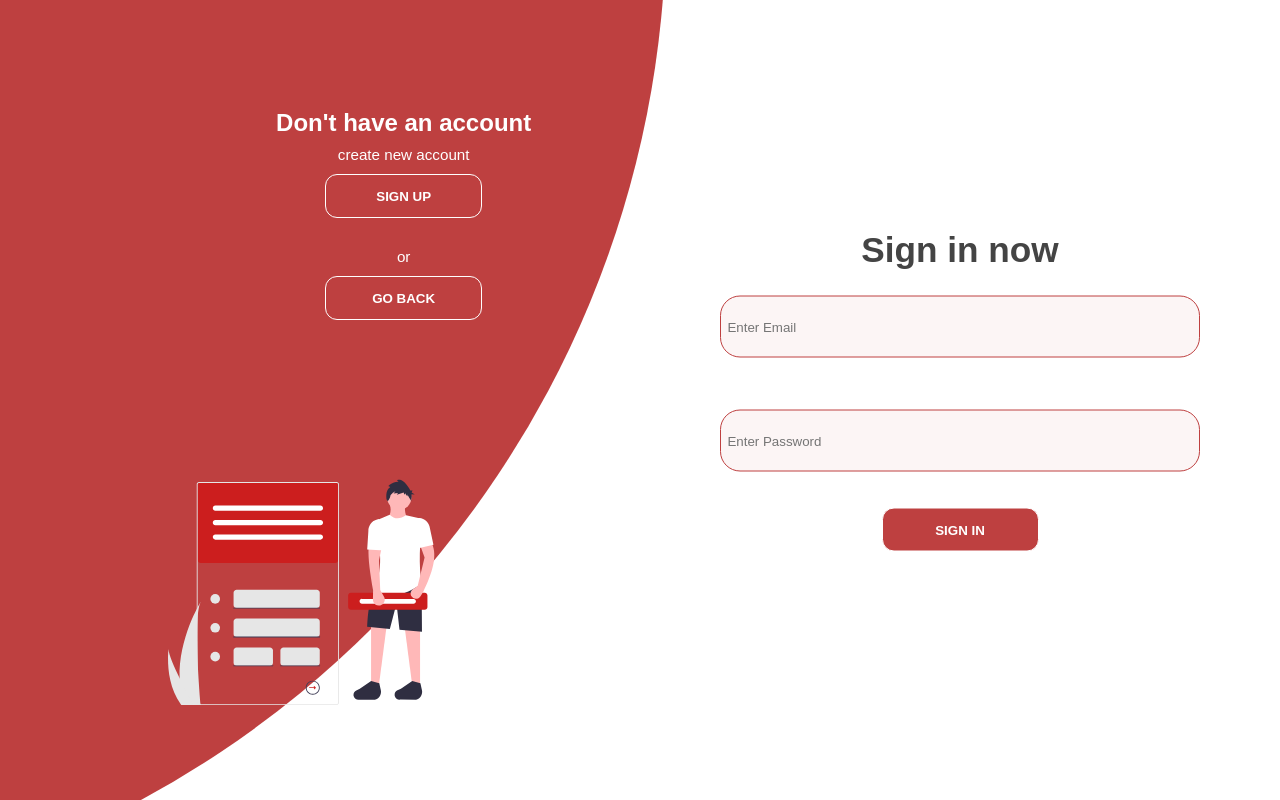
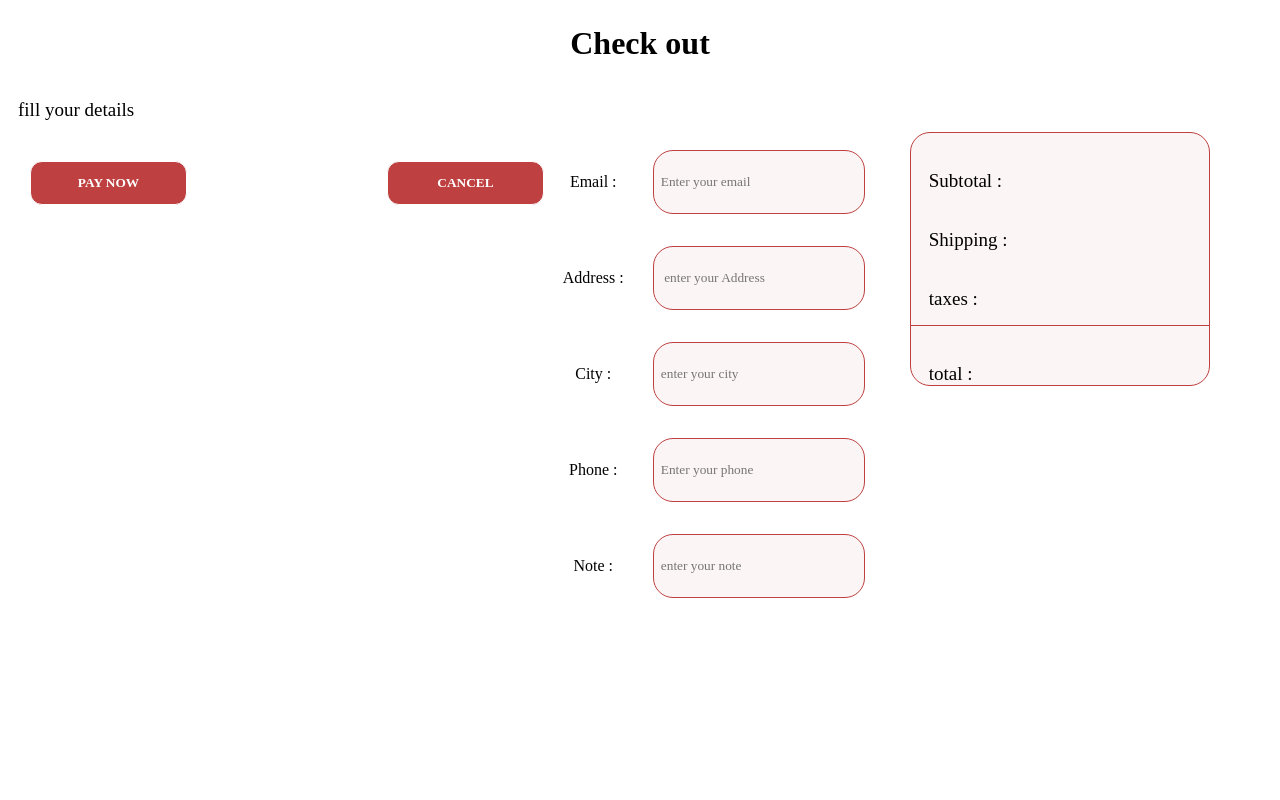
Before and after one commit to maryam-hussien/project309, a React (Create React App) app in the folder FrontEnd/: page / in a window 1280 px wide. Built offline with nearby package versions, Linux system fonts and the light colour scheme.

Commit message:
check out page with validation

```diff
--- a/FrontEnd/src/App.js
+++ b/FrontEnd/src/App.js
@@ -1,15 +1,16 @@
 import {Routes, Route } from "react-router-dom";
 import "./App.css";
- import Home from "./dashboard/pages/home/Home";
-import Authentication from "./pages/Signinup/Authentication";
-
+ //import Home from "./dashboard/pages/home/Home";
+ //import Authentication from "./pages/Signinup/Authentication";
+import Checkout from "./pages/checkout/Checkout";
 function App() {
   return (
     <div className="App">
 
       <Routes >
-        <Route path="/" element={<Authentication />}/>
-        <Route path="/dashboard/home" element={<Home />}/>
+         <Route path="/" element={<Checkout />}/>
+       {/* <Route path="/" element={<Authentication />}/>*/}
+      {/*  <Route path="/dashboard/home" element={<Home />}/>*/}
       </Routes>
     </div>
   );
--- a/FrontEnd/src/componenet/input/CustomInput.js
+++ b/FrontEnd/src/componenet/input/CustomInput.js
@@ -7,6 +7,7 @@ function CustomInput(props) {
     width: '100%',
     backgroundColor: '#CA52520F',
     margin: '16px 0',
+    fontFamily:'Lucida Handwriting',
     height: '62px',
     textDecoration: 'none',
     border: '1px solid #BE4040',
@@ -17,14 +18,14 @@ function CustomInput(props) {
     position: 'relative',
   };
 
-  inputFieldStyles['&:focus'] = {
-
-    border: '1px solid #BE4040',
-  };
 
 
   return (
-        <input style={inputFieldStyles}
+    <input
+    style={{
+      ...inputFieldStyles,
+      fontFamily: 'Lucida Handwriting',
+    }}
     type={type}
     name={Name}
     placeholder={placeholder}
--- a/FrontEnd/src/pages/Signinup/Authentication.css
+++ b/FrontEnd/src/pages/Signinup/Authentication.css
@@ -7,7 +7,7 @@
 
 body,
 input {
-  font-family: "Agbalumo", sans-serif;
+  font-family: Lucida Handwriting;
 }
 
 .container {
--- a/FrontEnd/src/pages/Signinup/Authentication.jsx
+++ b/FrontEnd/src/pages/Signinup/Authentication.jsx
@@ -34,7 +34,7 @@ function Authentication() {
     email: "",
     password: ""
   });
-  const [formErrors, setFormErrors] = useState({formData});
+  const [formErrors, setFormErrors] = useState({ formData });
 
 
   const handleInputChange = (e) => {
@@ -91,7 +91,7 @@ setisSubmit(true)
 
   const signUp = async () => {
     try {
-      console.log("gg",formData);
+      console.log("gg", formData);
       const response = await axios.post('http://localhost:5000/user/register', formData);
       console.log(response);
       if (response.data.success) {
@@ -247,7 +247,7 @@ if (Object.keys(errors).length === 0) {
 
             <div>
             </div>
-            <CustomButton  onClick={handleSignUp}  Name={"Sign up"} />
+            <CustomButton onClick={handleSignUp} Name={"Sign up"} />
           </form>
         </div>
       </div>
--- /dev/null
+++ b/FrontEnd/src/pages/checkout/Checkout.css
@@ -0,0 +1,74 @@
+*{
+    margin:0;
+    padding: 0;
+    font-family: Lucida Handwriting;
+}
+
+.container p{
+    display: flex;
+    margin-left: 18px;
+    margin-top: 37px;
+    font-size: 19px;
+
+}
+.container h1{
+    margin-top: 25px;
+
+}
+.Buttons{
+    margin-top: 40px;
+    display: flex;
+    margin-left: 20px;
+    gap:90px;
+   justify-content: center;
+}
+.input-field{
+    display: flex;
+    flex-direction:row;
+    align-items: stretch;
+    gap:19px;
+    margin-left: 8px;
+    justify-content: flex-start;
+    align-items: center;
+}
+.input-width{
+    width: 80%;
+}
+.input-field label{
+    width: 100px;
+}
+.error-message{
+    color: red;
+}
+.box{
+    box-sizing: border-box;
+    border: 1px solid #BE4040;
+    width:300px;
+    margin-left: 60px;
+    border-radius:20px;
+    background-color:#CA52520F;
+}
+.pp{
+    border-bottom: 1px solid #BE4040;
+}
+.pp p{
+    margin-bottom: 15px;
+}
+
+.all{
+    display: flex;
+    flex-direction: row-reverse;
+    flex-wrap: wrap;
+    align-content: stretch;
+    justify-content: flex-end;
+    align-items: baseline;
+    margin-left: 10px;
+}
+@media (max-width: 1500px) and (min-width: 800px) {
+    .Buttons{
+        margin-top: 40px;
+        display: flex;
+        gap:200px;
+       justify-content: center;
+    }
+}
--- /dev/null
+++ b/FrontEnd/src/pages/checkout/Checkout.jsx
@@ -0,0 +1,134 @@
+import React from "react";
+import { useState} from "react";
+import '../checkout/Checkout.css';
+import CustomInput from '../../componenet/input/CustomInput'
+import CustomButon from '../../componenet/button/CustomButton'
+function Checkout() {
+    const [formData, setFormData] = useState({
+        email: "",
+        address: "",
+        city: "",
+        phone: "",
+        note: "",
+      });
+
+      const [errors, setErrors] = useState({});
+
+      const validateForm = () => {
+        const newErrors = {};
+
+        if (!formData.email || !formData.email.includes("@")) {
+          newErrors.email = "Please enter a valid email address";
+        }
+
+        if (!formData.phone || formData.phone.length !== 11) {
+          newErrors.phone = "Please enter a valid 10-digit phone number";
+        }
+
+        setErrors(newErrors);
+
+        // Return true if there are no errors, and the form is valid
+        return Object.keys(newErrors).length === 0;
+      };
+
+      const handleInputChange = (name, value) => {
+        setFormData({
+          ...formData,
+          [name]: value,
+        });
+        setErrors({
+          ...errors,
+          [name]: "",
+        });
+      };
+
+      const handleSubmit = (e) => {
+        e.preventDefault();
+        if (validateForm()) {
+          console.log("Form submitted successfully:", formData);
+        } else {
+          console.log("Form has validation errors");
+        }
+      };
+
+    return (
+        <>
+            <div className="container">
+                <h1>Check out</h1>
+                <p>fill your details</p>
+              <div className="all">
+                <div className="box">
+                  <div className="box-content">
+                    <div className="pp">
+                    <p>Subtotal :</p>
+                    <p>Shipping :</p>
+                    <p>taxes :</p>
+                    </div>
+                    <p>total :</p>
+                  </div>
+                </div>
+                <div className="form">
+
+                    <div className="input-field">
+                        <label htmlFor="email">Email :</label>
+                        <div className="input-width">
+                        <CustomInput
+                type="email"
+                placeholder="Enter your email"
+                name="email"
+                value={formData.email}
+                onChange={(e) => handleInputChange("email", e.target.value)}
+              />
+              {errors.email && <div className="error-message">{errors.email}</div>}
+            </div>
+                    </div>
+                    <div className="input-field">
+                        <label htmlFor="address">Address : </label>
+                        <div className="input-width">
+                            <CustomInput type="text"
+                                placeholder=" enter your Address"
+                                Name="Address" />
+                        </div>
+                    </div>
+
+                    <div className="input-field">
+                        <label htmlFor="City">City : </label>
+                        <div className="input-width">
+                            <CustomInput type="text"
+                                placeholder="enter your city"
+                                Name="City" />
+                        </div>
+                    </div>
+                    <div className="input-field">
+                        <label htmlFor="phone">Phone :</label>
+                        <div className="input-width">
+                        <CustomInput
+            type="phone"
+            placeholder="Enter your phone"
+            name="phone"
+            value={formData.phone}
+            onChange={(e) => handleInputChange("phone", e.target.value)}
+        />
+        {errors.phone && <div className="error-message">{errors.phone}</div>}
+            </div>
+                        </div>
+
+                    <div className="input-field">
+                        <label htmlFor="note">Note :</label>
+                        <div className="input-width">
+                            <CustomInput type="text"
+                                placeholder="enter your note"
+                                Name="Note" />
+                        </div>
+                    </div>
+                </div>
+                <div className="Buttons">
+                    <CustomButon Name="Pay Now" onClick={handleSubmit}/>
+                    <CustomButon Name="Cancel" />
+                </div>
+            </div>
+            </div>
+        </>
+    )
+}
+export default Checkout;
```
Lines whose indentation alone changed are shown as unchanged.
